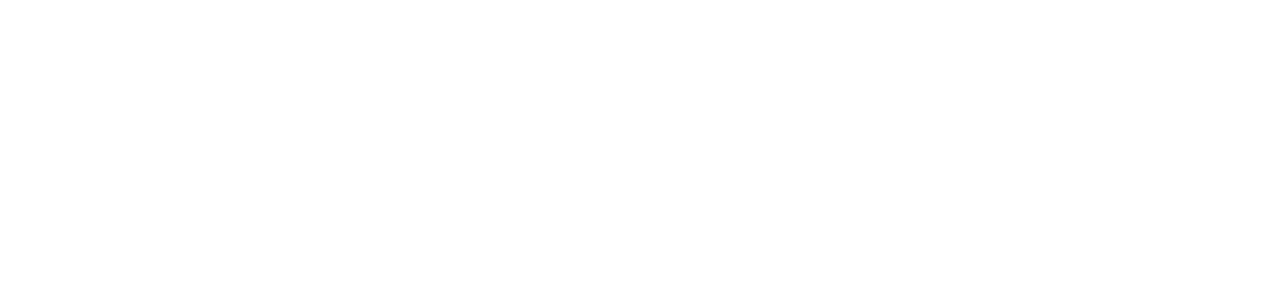
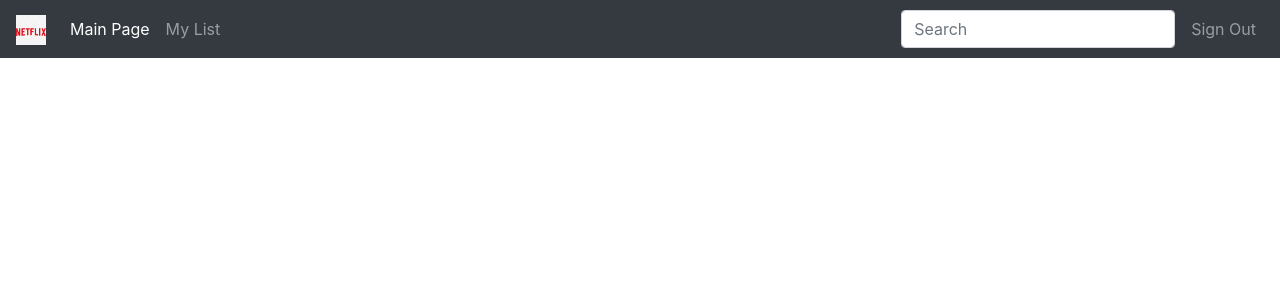
Before and after one commit to snipergn/movieapp, a React (Create React App) app: page / in a window 1280 px wide. Shown: the top 300 px of the page. Built offline with nearby package versions, Linux system fonts and the light colour scheme.

Commit message:
new commit

```diff
--- a/public/index.html
+++ b/public/index.html
@@ -10,6 +10,8 @@
       content="Web site created using create-react-app"
     />
     <link rel="apple-touch-icon" href="%PUBLIC_URL%/logo192.png" />
+    <link rel="stylesheet" href="https://cdn.jsdelivr.net/npm/bootstrap@4.0.0/dist/css/bootstrap.min.css" integrity="sha384-Gn5384xqQ1aoWXA+058RXPxPg6fy4IWvTNh0E263XmFcJlSAwiGgFAW/dAiS6JXm" crossorigin="anonymous">
+
     <!--
       manifest.json provides metadata used when your web app is installed on a
       user's mobile device or desktop. See https://developers.google.com/web/fundamentals/web-app-manifest/
@@ -29,6 +31,9 @@
   <body>
     <noscript>You need to enable JavaScript to run this app.</noscript>
     <div id="root"></div>
+    <script src="https://code.jquery.com/jquery-3.2.1.slim.min.js" integrity="sha384-KJ3o2DKtIkvYIK3UENzmM7KCkRr/rE9/Qpg6aAZGJwFDMVNA/GpGFF93hXpG5KkN" crossorigin="anonymous"></script>
+    <script src="https://cdn.jsdelivr.net/npm/popper.js@1.12.9/dist/umd/popper.min.js" integrity="sha384-ApNbgh9B+Y1QKtv3Rn7W3mgPxhU9K/ScQsAP7hUibX39j7fakFPskvXusvfa0b4Q" crossorigin="anonymous"></script>
+    <script src="https://cdn.jsdelivr.net/npm/bootstrap@4.0.0/dist/js/bootstrap.min.js" integrity="sha384-JZR6Spejh4U02d8jOt6vLEHfe/JQGiRRSQQxSfFWpi1MquVdAyjUar5+76PVCmYl" crossorigin="anonymous"></script>
     <!--
       This HTML file is a template.
       If you open it directly in the browser, you will see an empty page.
--- a/src/App.js
+++ b/src/App.js
@@ -1,6 +1,9 @@
 import './App.css';
+import React from 'react';
+import Navbar from './components/navbar/navbar';
+class App extends React.Component {
 
-function App() {
+  render() {
   return (
     <div className="App">
       {/*
@@ -20,8 +23,10 @@
 
       3. Database ?? (yet)
       */}
+      <Navbar/>
     </div>
-  );
+    );
+  }
 }
 
 export default App;
--- /dev/null
+++ b/src/components/navbar/navbar.js
@@ -0,0 +1,64 @@
+import NetflixLogo from "../Assets/netflixlogo.png";
+
+const Navbar = () => {
+  return (
+    <div className="App">
+      {
+        // Navbar
+      }
+      <nav class="navbar navbar-expand-xl navbar-dark bg-dark">
+        <a class="navbar-brand" href="#">
+          <img
+            src={NetflixLogo}
+            width="30"
+            height="30"
+            alt=""
+          />
+        </a>
+        <button
+          class="navbar-toggler"
+          type="button"
+          data-toggle="collapse"
+          data-target="#navbarSupportedContent"
+          aria-controls="navbarSupportedContent"
+          aria-expanded="false"
+          aria-label="Toggle navigation"
+        >
+          <span class="navbar-toggler-icon"></span>
+        </button>
+
+        <div class="collapse navbar-collapse" id="navbarSupportedContent">
+          <ul class="navbar-nav mr-auto">
+            <li class="nav-item active">
+              <a class="nav-link" href="#">
+                Main Page <span class="sr-only">(current)</span>
+              </a>
+            </li>
+            <li class="nav-item">
+              <a class="nav-link" href="#">
+                My List
+              </a>
+            </li>
+          </ul>
+          <form class="form-inline my-2 my-lg-0">
+            <input
+              class="form-control mr-sm-2"
+              type="search"
+              placeholder="Search"
+              aria-label="Search"
+            />
+          </form>
+          <ul class="navbar-nav">
+            <li class="nav-item ">
+              <a class="nav-link" href="#">
+                Sign Out
+              </a>
+            </li>
+          </ul>
+        </div>
+      </nav>
+    </div>
+  );
+};
+
+export default Navbar;
```
Also changed, not shown: src/components/mainpage/mainpage.js (added, +11 -0 lines), public/logo512.png (deleted), public/robots.txt (deleted), src/components/Assets/netflixlogo.png (added), src/components/mainpage/mainpage.css (added).
